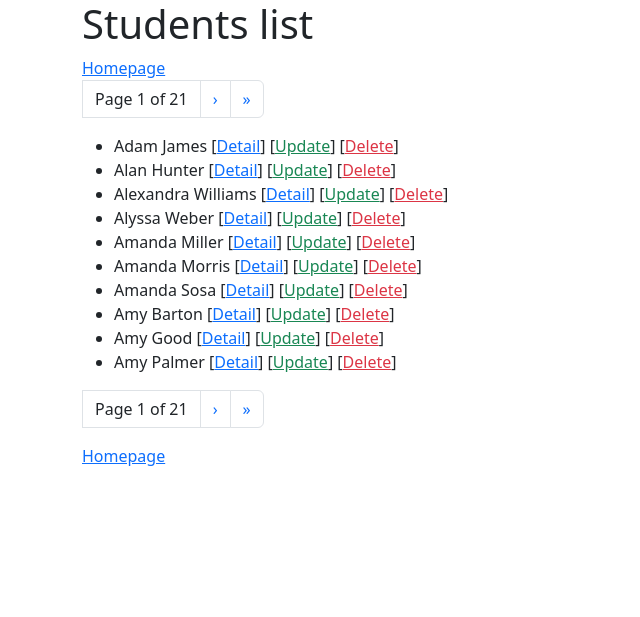
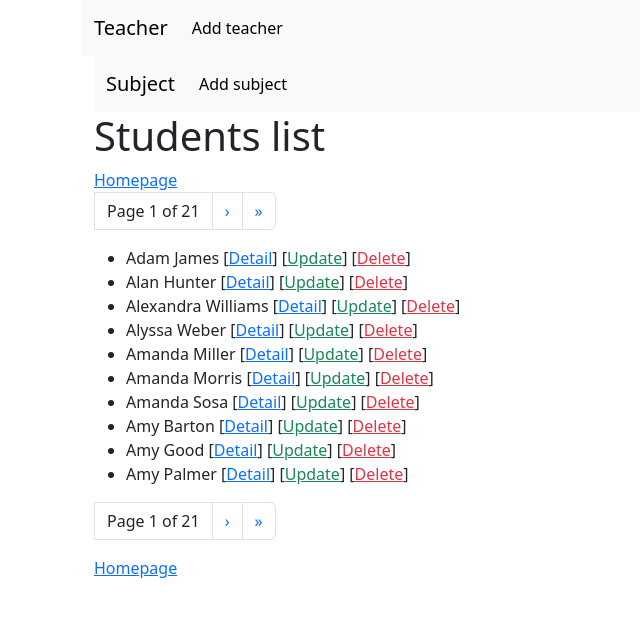
Before and after one commit to MonikaKynnapas/first_project, a Django app: page /first_app/student_list/ in a window 1280 px wide. Shown: the top 617 px of the page, without its empty margins (0-640 px from the left). Run offline with Django 4.2, Linux system fonts and the light colour scheme; data comes from the database, SQL or seed files in the repository; both versions use the stored data as it was after the commit.

Commit message:
Front end Student CRUD no login(poolik)

```diff
--- a/first_app/admin.py
+++ b/first_app/admin.py
@@ -1,8 +1,10 @@
 from django.contrib import admin
 from .models import Student, StudentAdmin
 from .models import Teacher, TeacherAdmin
+from .models import Subject, SubjectAdmin
 
 # Register your models here.
 # Show in admin page
 admin.site.register(Student, StudentAdmin)
 admin.site.register(Teacher, TeacherAdmin)
+admin.site.register(Subject, SubjectAdmin)
--- a/first_app/models.py
+++ b/first_app/models.py
@@ -30,3 +30,10 @@ class Teacher(models.Model):
 class TeacherAdmin(admin.ModelAdmin):
     list_display = ['name', 'subject']
     list_per_page = 10
+
+class Subject(models.Model):
+    subject = models.CharField(max_length=100)
+
+
+class SubjectAdmin(admin.ModelAdmin):
+    list_display = ['subject']
--- a/first_app/templates/first_app/home.html
+++ b/first_app/templates/first_app/home.html
@@ -2,6 +2,7 @@
 
 {% block content %}
     <h1>Homepage</h1>
-    <p><a href="{% url 'first_app:student_list' %}">List All Studets</a></p>
+    <p><a href="{% url 'first_app:student_list' %}">List All Students</a></p>
     <p><a href="{% url 'first_app:student_create' %}">Add a new Student</a></p>
+
 {% endblock %}
--- a/first_app/urls.py
+++ b/first_app/urls.py
@@ -10,4 +10,7 @@ urlpatterns = [
     path('student_create/', views.StudentCreateView.as_view(), name='student_create'),
     path('student_update/<int:pk>', views.StudentUpdateView.as_view(), name='student_update'),
     path('student_delete/<int:pk>', views.StudentDeleteView.as_view(), name='student_delete'),
+
+    path('teacher_list/', views.TeacherListView.as_view(), name='teacher_list'),
+    path('teacher_create/', views.TeacherCreateView.as_view(), name='teacher_create'),
 ]
--- a/first_app/views.py
+++ b/first_app/views.py
@@ -2,7 +2,8 @@ from django.shortcuts import render
 from django.views.generic import (TemplateView, ListView, DetailView,
                                   CreateView, UpdateView, DeleteView)
 from django.urls import reverse_lazy
-from .models import Student
+from .models import Student, Teacher, Subject
+
 
 # Create your views here.
 class MyHomeView(TemplateView):
@@ -40,3 +41,25 @@ class StudentDeleteView(DeleteView):
     model = Student
     # redirect after successful delete
     success_url = reverse_lazy('first_app:student_list')
+
+class TeacherListView(ListView):
+    # model _list.html -> student_list.html
+    model = Teacher  # Connected to Models Student
+    queryset = Teacher.objects.order_by('name')  # Result ordered by name
+
+class TeacherCreateView(CreateView):
+    # template_name = 'first_app/teacher_form_create.html'
+    model = Teacher
+    fields = '__all__'  # All fields into form
+    success_url = reverse_lazy('first_app:teacher_list')
+
+class SubjectListView(ListView):
+    # model _list.html -> student_list.html
+    model = Subject  # Connected to Models Student
+    queryset = Subject.objects.order_by('subject')  # Result ordered by name
+
+class SubjectCreateView(CreateView):
+    # template_name = 'first_app/teacher_form_create.html'
+    model = Subject
+    fields = '__all__'  # All fields into form
+    success_url = reverse_lazy('first_app:subject_list')
--- a/templates/base.html
+++ b/templates/base.html
@@ -12,6 +12,39 @@
   <!-- Comments -->
   {# jinja comments #}
   <div class="container">
+  <nav class="navbar navbar-expand-lg bg-body-tertiary">
+  <div class="container-fluid">
+    <a class="navbar-brand" href="{% url 'first_app:teacher_list' %}">Teacher</a>
+    <button class="navbar-toggler" type="button" data-bs-toggle="collapse" data-bs-target="#navbarSupportedContent" aria-controls="navbarSupportedContent" aria-expanded="false" aria-label="Toggle navigation">
+      <span class="navbar-toggler-icon"></span>
+    </button>
+    <div class="collapse navbar-collapse" id="navbarSupportedContent">
+      <ul class="navbar-nav me-auto mb-2 mb-lg-0">
+        <li class="nav-item">
+          <a class="nav-link active" aria-current="page" href="/first_app/teacher_create/">Add teacher</a>
+        </li>
+
+      </ul>
+    </div>
+  </div>
+</nav>
+    <div class="container">
+  <nav class="navbar navbar-expand-lg bg-body-tertiary">
+  <div class="container-fluid">
+    <a class="navbar-brand" href="{% url 'first_app:teacher_list' %}">Subject</a>
+    <button class="navbar-toggler" type="button" data-bs-toggle="collapse" data-bs-target="#navbarSupportedContent" aria-controls="navbarSupportedContent" aria-expanded="false" aria-label="Toggle navigation">
+      <span class="navbar-toggler-icon"></span>
+    </button>
+    <div class="collapse navbar-collapse" id="navbarSupportedContent">
+      <ul class="navbar-nav me-auto mb-2 mb-lg-0">
+        <li class="nav-item">
+          <a class="nav-link active" aria-current="page" href="/first_app/teacher_create/">Add subject</a>
+        </li>
+
+      </ul>
+    </div>
+  </div>
+</nav>
       {% block content %}
 
     {% endblock %}
```
Also changed, not shown: first_app/templates/first_app/teacher_form.html (added, +12 -0 lines), first_app/templates/first_app/teacher_list.html (added, +17 -0 lines), db.sqlite3.
